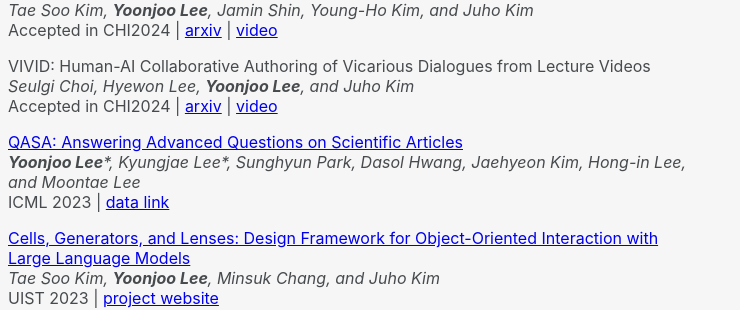
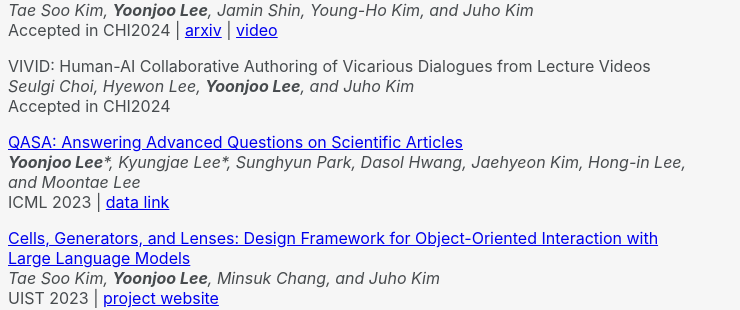
Before and after one commit to yjo2lee/yoonjoo.github.io, a Jekyll site: the page built from index.md, in a window 1280 px wide and 900 px high, scrolled down 690 px. Shown: the part 164-474 px from the top of the window, without its empty margins (0-740 px from the left). Built offline with Jekyll 4.4.1, drawn with Linux system fonts in a browser that asks for light colours; a style sheet for code colours, icons or effects is not loaded; our own code applies the rules of GitHub Pages for plain Markdown files.

Commit message:
Update index.md

```diff
--- a/index.md
+++ b/index.md
@@ -26,7 +26,7 @@ Accepted in CHI2024 | [arxiv](https://arxiv.org/pdf/2309.13633.pdf){:target="_bl
 
 VIVID: Human-AI Collaborative Authoring of Vicarious Dialogues from Lecture Videos\
 _Seulgi Choi, Hyewon Lee, **Yoonjoo Lee**, and Juho Kim_\
-Accepted in CHI2024 | [arxiv](https://arxiv.org/pdf/2309.13633.pdf){:target="_blank"} | [video](https://www.youtube.com/watch?v=7hvTnhiCO7Y){:target="_blank"}
+Accepted in CHI2024
 
 [QASA: Answering Advanced Questions on Scientific Articles](https://yoonjoolee.com/assets/papers/QASA_ICML2023.pdf){:target="_blank"}\
 _**Yoonjoo Lee**\*, Kyungjae Lee\*, Sunghyun Park, Dasol Hwang, Jaehyeon Kim, Hong-in Lee, and Moontae Lee_\
```
